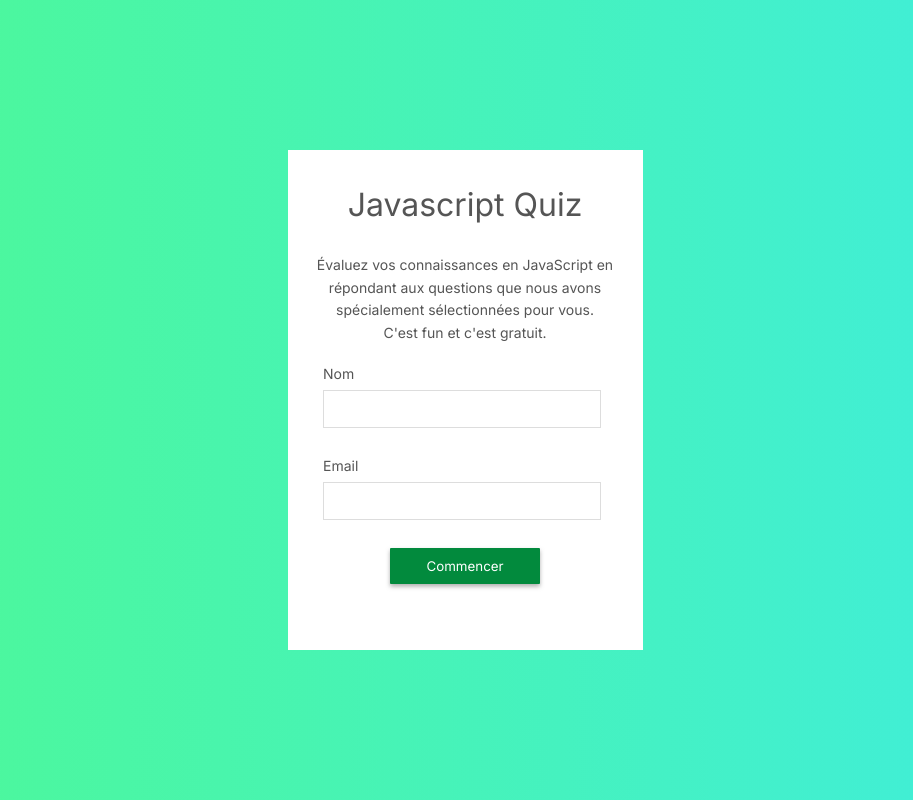
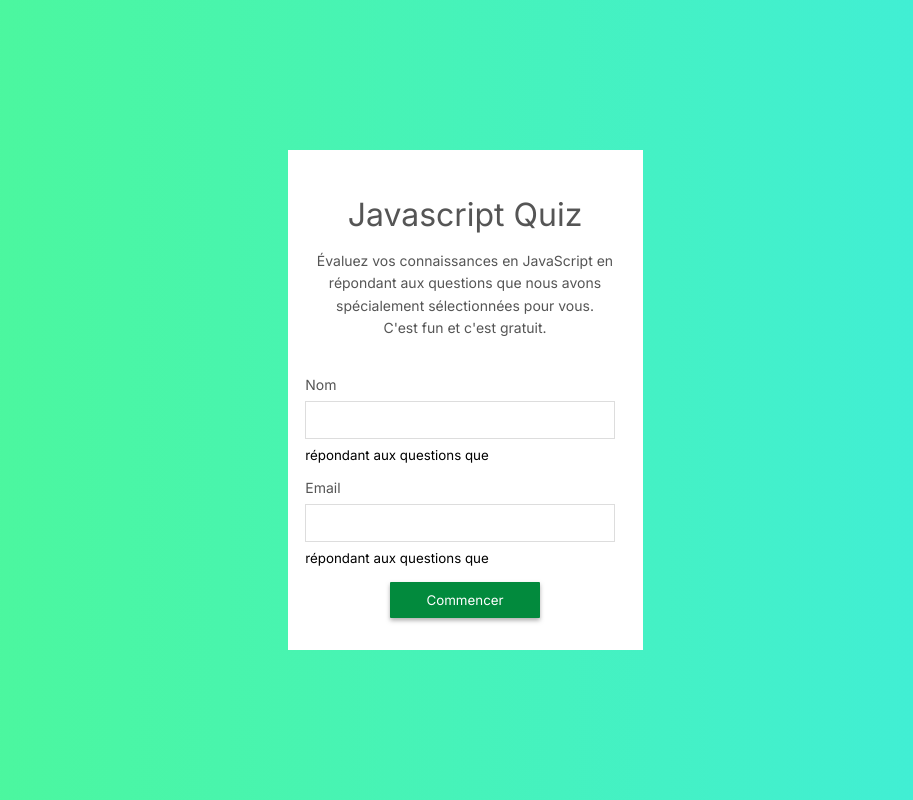
Before and after one commit to abijaK/GDA2-quizApp, a plain HTML site: page quizapp.html in a window 1280 px wide. Shown: the whole page, without its empty margins (175-1088 px from the left). Drawn offline with Linux system fonts and the light colour scheme.

Commit message:
Style: add change on input-container & input

```diff
--- a/css.css
+++ b/css.css
@@ -36,7 +36,7 @@ form {
     flex-direction: column;
     justify-content: center;
     align-items: center;
-    gap: 1.3rem;
+    gap: 1rem;
 }
 
 .header {
@@ -44,8 +44,9 @@ form {
     flex-direction: column;
     justify-content: center;
     align-items: center;
-    gap: 1.9rem;
+    gap: 1rem;
     padding: 25px 25px 0 25px ;
+    margin-bottom: 20px;
 }
 
 h1 {
@@ -54,7 +55,7 @@ h1 {
     line-height: 39px;
     text-align: center;
     letter-spacing: 0em;
-    margin-top: 10px;
+    margin-top: 20px;
     color: #555555;
 }
 
@@ -68,21 +69,26 @@ p {
 
 .name-container, .email-container {
     gap: .5rem;
-    width: 80%;
+    width: 90%;
     display: flex;
     position: relative;
     flex-direction: column;
-    margin: 0 10px;
-    padding: 0;
-    box-sizing: border-box;
+    /* margin: 0 10px; */
+    /* padding: 0; */
+    /* box-sizing: border-box; */
 }
 
 .name-container input, .email-container input {
+    width: 90%;
+    padding: 10px;
+    color: #555555;
     background: #FFFFFF;
     border: 1px solid #DDDDDD;
-    padding: 10px;
-    width: 90%;
 }
+
+/* .name-container input:focus, .email-container input:focus-within{
+    border: none;
+} */
 
 .name-container label, .email-container label{
     color: #555555;
--- a/quizapp.html
+++ b/quizapp.html
@@ -11,7 +11,7 @@
     <!-- START -->
         <div class="container">
                     <!-- Interface-1 -->
-                    <div class="form-container">
+                    <!-- <div class="form-container">
                         <form>
                             <div class="header">
                                 <h1>Javascript Quiz</h1>
@@ -32,10 +32,32 @@
                             </div>
                             <button id="commencer-btn" type="submit">Commencer</button>
                         </form>
-                    </div>
+                    </div> -->
 
                     <!-- Interface-2 -->
-
+                    <div class="form-container">
+                        <!-- Interface-1 -->
+                        <form>
+                            <div class="header">
+                                <h1>Javascript Quiz</h1>
+                                <p>Évaluez vos connaissances en JavaScript en
+                                    <br>répondant aux questions que nous avons
+                                    <br>spécialement sélectionnées pour vous.
+                                    <br>C'est fun et c'est gratuit.</p>
+                            </div>
+                            <div class="name-container">
+                                <label for="name">Nom</label>
+                                <input type="text" id="name">
+                                <small id="message-name-shower">répondant aux questions que</small>
+                            </div>
+                            <div class="email-container">
+                                <label for="email">Email</label>
+                                <input type="email" id="email">
+                                <small id="message-email-shower">répondant aux questions que</small>
+                            </div>
+                            <button id="commencer-btn" type="submit">Commencer</button>
+                        </form>
+                    </div>
                     <!-- <div class="form-container">
                         <div class="hearder">
                             <h1>Javascript Quiz</h1>
```
